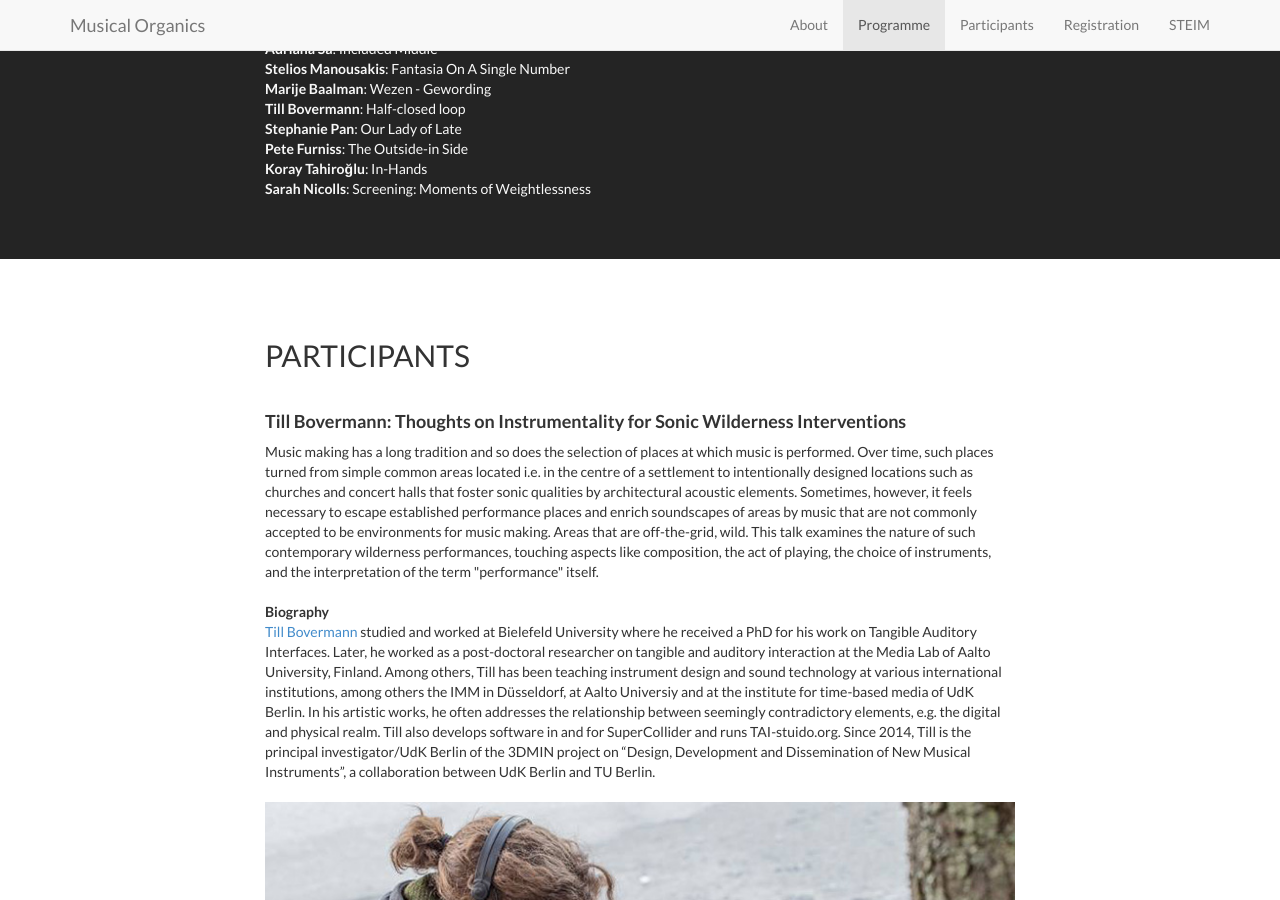
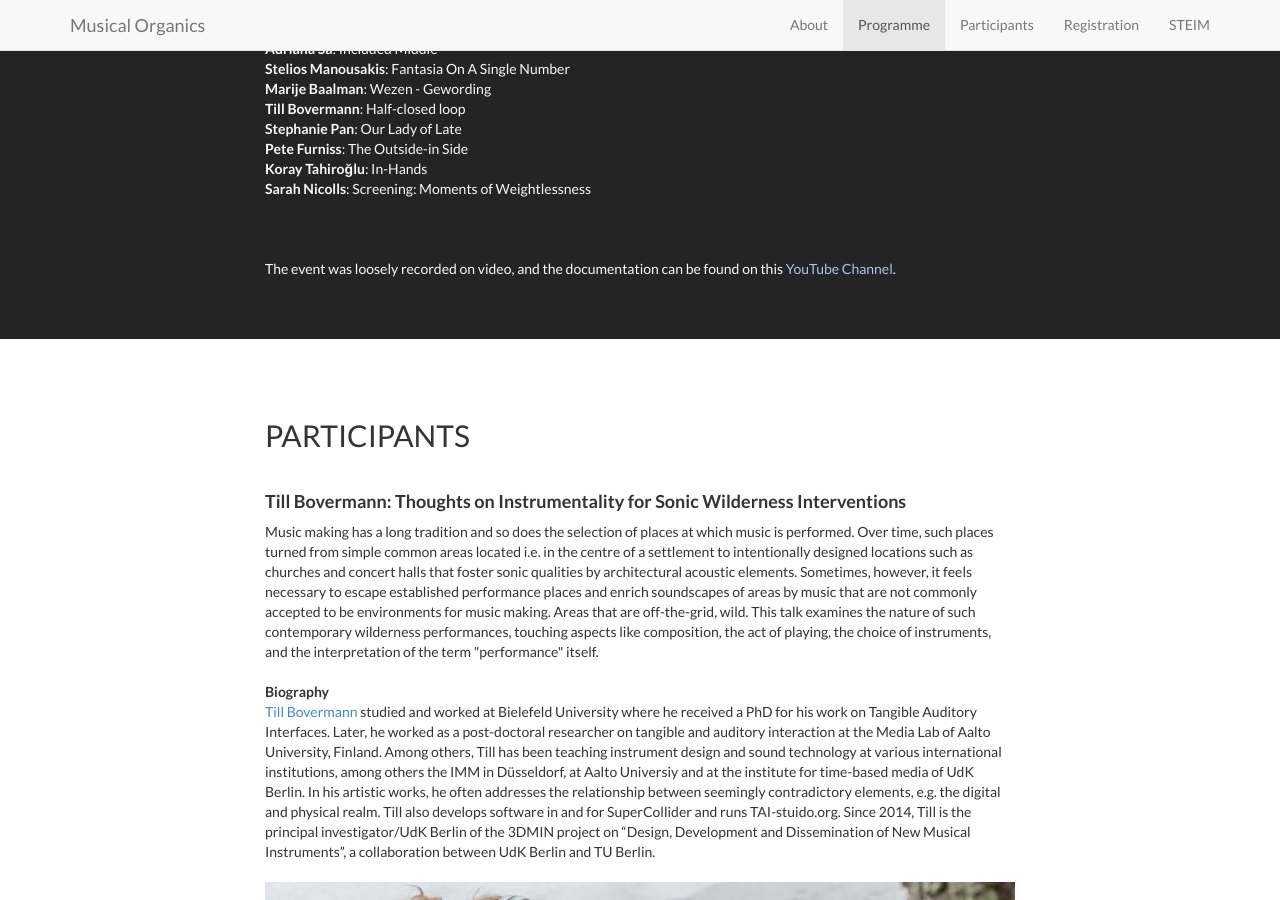
Before and after one commit to thormagnusson/steim, a Jekyll site: the page built from index.html, in a window 1280 px wide and 900 px high, scrolled down 2064 px. Built offline with Jekyll 4.4.1, drawn with Linux system fonts in a browser that asks for light colours; nearby versions of some CDN libraries; library files that are not in the unit come from our copies.

Commit message:
add youtube channel

```diff
--- a/_includes/programme.html
+++ b/_includes/programme.html
@@ -45,7 +45,9 @@
 
             <br>
             <br/><br/><br/>
-
+            The event was loosely recorded on video, and the documentation can be found on this <a href="https://www.youtube.com/playlist?list=PLmT6FPbZVeEX9af-exrVWaY1BgshXI9CD">YouTube Channel</a>.
+            <br>
+            <br/><br/><br/>
             </div>
         </div>
     </section>
```
